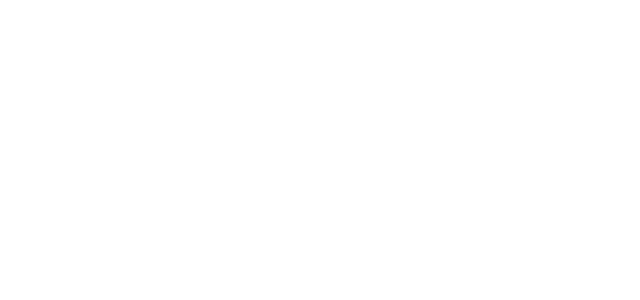
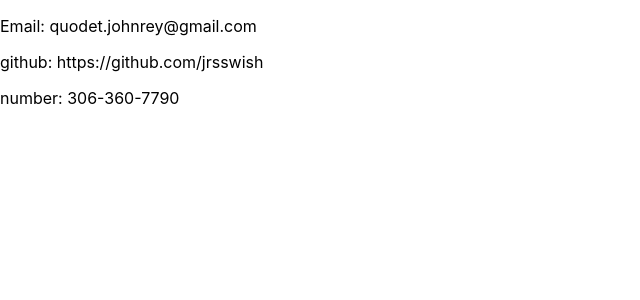
Before and after one commit to jrsswish/Portfolio, a React (Create React App) app in the folder portfolio/: page /contacts in a window 1280 px wide. Shown: the top 300 px of the page, without its empty margins (0-640 px from the left). Built offline with nearby package versions, Linux system fonts and the light colour scheme.

Commit message:
added more contact info

```diff
--- a/portfolio/src/pages/Contacts.js
+++ b/portfolio/src/pages/Contacts.js
@@ -1,5 +1,13 @@
 function Contacts() {
-  return;
+  return(
+    <div>
+      <p>Email: quodet.johnrey@gmail.com</p>
+      <p>github: https://github.com/jrsswish</p>
+      <p>number: 306-360-7790</p>
+
+
+    </div>
+  )
 }
 
 export default Contacts;
--- a/portfolio/src/pages/Home.js
+++ b/portfolio/src/pages/Home.js
@@ -4,7 +4,7 @@ function Home() {
   return (
     <div className='logo' style={{display: "flex", justifyContent:'space-around', alignItems:'center'}}>
       <p className="name">John Rey Quidet</p>
-      <div className='options' style={{display:"flex", textDecoration:"none",}}>
+      <div className='options' style={{display:"flex", textDecoration:"none"}}>
         <Link className='home' to='/'>Home</Link>
         <Link className='projects' to='/projects'>Projects</Link>
         <Link className='contacts' to='/contacts'>Contacts</Link>
--- a/portfolio/src/pages/Projects.js
+++ b/portfolio/src/pages/Projects.js
@@ -1,5 +1,5 @@
 function Projects() {
-  return;
+
 }
 
 export default Projects;
```
